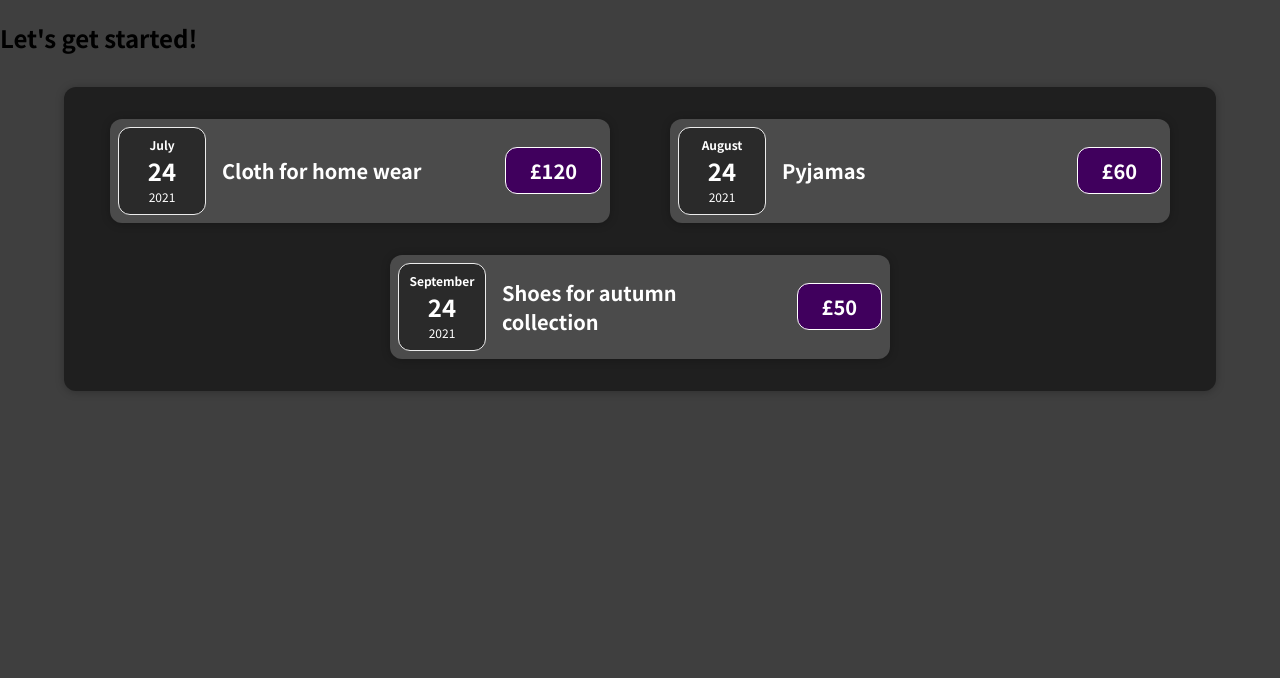
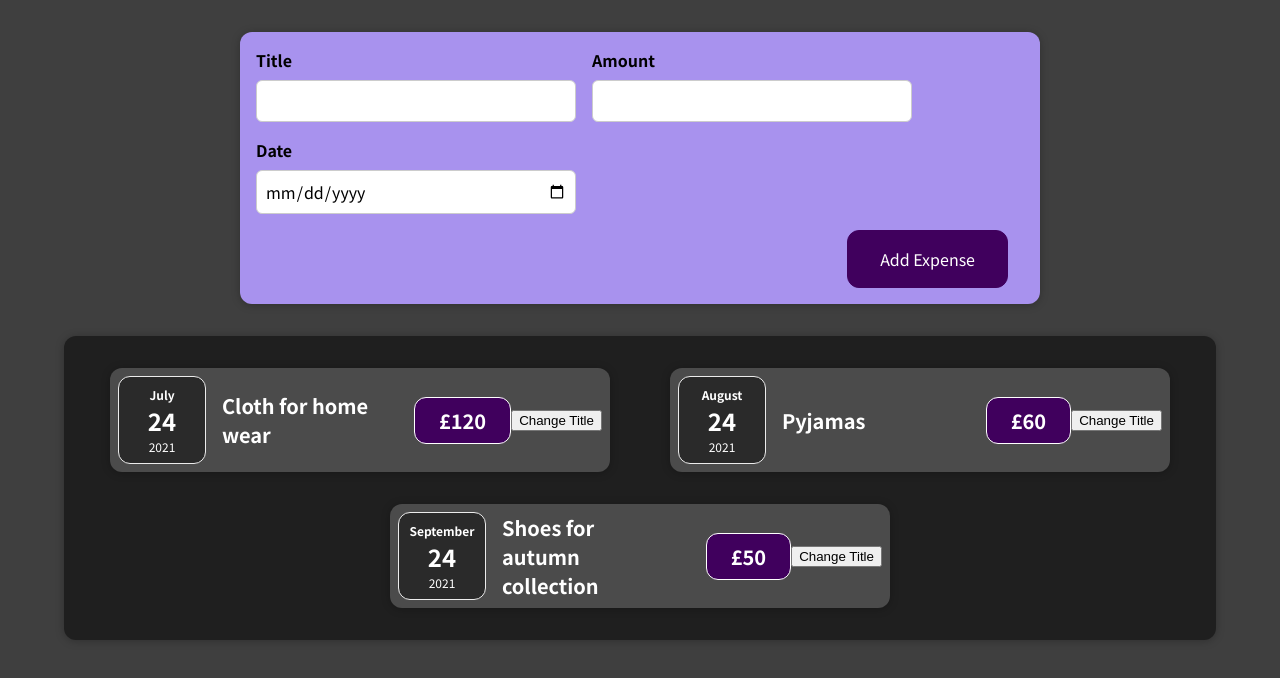
Before and after one commit to mariya-podosinova/my-cloth-expense-tracker, a React (Create React App) app: page / in a window 1280 px wide. Shown: the top 678 px of the page. Built offline with nearby package versions, Linux system fonts and the light colour scheme.

Commit message:
add Form inputs Components

```diff
--- a/src/App.js
+++ b/src/App.js
@@ -1,4 +1,7 @@
+import React from 'react'
+
 import Expenses from './components/Expenses/Expenses'
+import NewExpense from './components/NewExpense/NewExpense'
 
 function App() {
   const expenses = [
@@ -23,7 +26,7 @@
   ]
   return (
     <div>
-      <h2>Let's get started!</h2>
+      <NewExpense />
       <Expenses expenses={expenses} />
     </div>
   )
--- a/src/components/Expenses/ExpenseItem.js
+++ b/src/components/Expenses/ExpenseItem.js
@@ -1,17 +1,24 @@
-import ExpenseDate from './ExpenseDate'
-import Card from '../UI/Card'
-import './ExpenseItem.css'
+import React, {useState} from "react";
+
+import ExpenseDate from "./ExpenseDate";
+import Card from "../UI/Card";
+import "./ExpenseItem.css";
 
 function ExpenseItem(props) {
+  const [title, setTitle]=useState(props.title)
+  const clickHandler = () => {
+    setTitle("hihihi");
+  };
   return (
     <Card className="expense-item">
       <ExpenseDate date={props.date} />
       <div className="expense-item__description">
-        <h2>{props.title}</h2>
+        <h2>{title}</h2>
         <div className="expense-item__price">£{props.amount}</div>
       </div>
+      <button onClick={clickHandler}>Change Title</button>
     </Card>
-  )
+  );
 }
 
-export default ExpenseItem
+export default ExpenseItem;
--- /dev/null
+++ b/src/components/NewExpense/ExpenseForm.css
@@ -0,0 +1,26 @@
+.new-expense__controls {
+    display: flex;
+    flex-wrap: wrap;
+    gap: 1rem;
+    margin-bottom: 1rem;
+    text-align: left;
+  }
+
+  .new-expense__control label {
+    font-weight: bold;
+    margin-bottom: 0.5rem;
+    display: block;
+  }
+
+  .new-expense__control input {
+    font: inherit;
+    padding: 0.5rem;
+    border-radius: 6px;
+    border: 1px solid #ccc;
+    width: 20rem;
+    max-width: 100%;
+  }
+
+  .new-expense__actions {
+    text-align: right;
+  }
--- /dev/null
+++ b/src/components/NewExpense/ExpenseForm.js
@@ -0,0 +1,32 @@
+import React from 'react'
+import './ExpenseForm.css'
+
+const ExpenseForm = () => {
+  return (
+    <form>
+      <div className="new-expense__controls">
+        <div className="new-expense__control">
+          <label htmlFor="">Title</label>
+          <input type="text" />
+        </div>
+        <div className="new-expense__control">
+          <div className="new-expense__control">
+            <label htmlFor="">Amount</label>
+            <input type="number" min="1" step="1" />
+          </div>
+        </div>
+        <div className="new-expense__control">
+          <div className="new-expense__control">
+            <label htmlFor="">Date</label>
+            <input type="date" min="2019-01-01" max="2022-12-31" />
+          </div>
+        </div>
+      </div>
+      <div className="new-expense__actions">
+        <button type="submit">Add Expense</button>
+      </div>
+    </form>
+  )
+}
+
+export default ExpenseForm
--- /dev/null
+++ b/src/components/NewExpense/NewExpense.css
@@ -0,0 +1,38 @@
+.new-expense {
+    background-color: #a892ee;
+    padding: 1rem;
+    margin: 2rem auto;
+    width: 50rem;
+    max-width: 95%;
+    border-radius: 12px;
+    text-align: center;
+    box-shadow: 0 1px 8px rgba(0, 0, 0, 0.25);
+  }
+
+  .new-expense button {
+    font: inherit;
+    cursor: pointer;
+    padding: 1rem 2rem;
+    border: 1px solid #40005d;
+    background-color: #40005d;
+    color: white;
+    border-radius: 12px;
+    margin-right: 1rem;
+  }
+
+  .new-expense button:hover,
+  .new-expense button:active {
+    background-color: #510674;
+    border-color: #510674;
+  }
+
+  .new-expense button.alternative {
+    color: #220131;
+    border-color: transparent;
+    background-color: transparent;
+  }
+
+  .new-expense button.alternative:hover,
+  .new-expense button.alternative:active {
+    background-color: #ddb3f8;
+  }
--- /dev/null
+++ b/src/components/NewExpense/NewExpense.js
@@ -0,0 +1,16 @@
+import React from 'react'
+
+import ExpenseForm from './ExpenseForm'
+import './NewExpense.css'
+
+const NewExpense = () => {
+  return (
+    <div className="new-expense">
+      <form>
+        <ExpenseForm />
+      </form>
+    </div>
+  )
+}
+
+export default NewExpense
```
Also changed, not shown: 1 other file (tests, documents, lock files or other folders).
